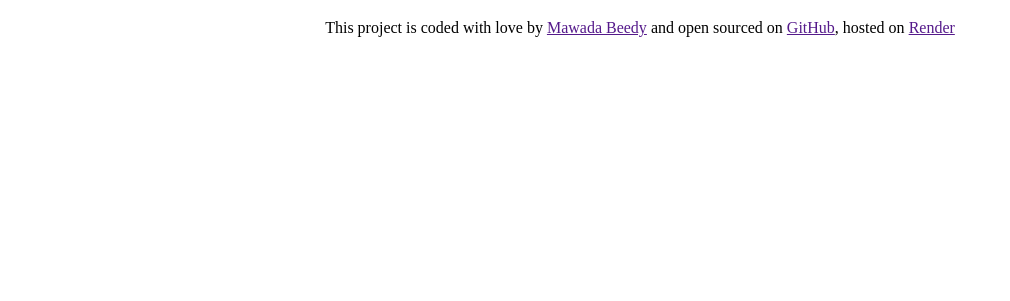
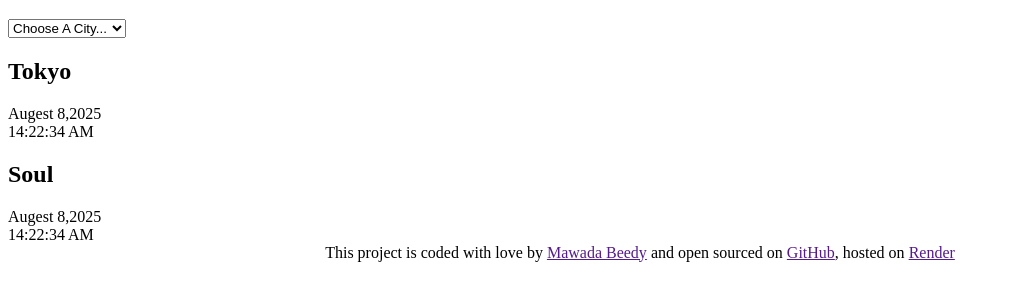
Before and after one commit to Mawada1512/world-clock, a plain HTML site: page index.html in a window 1280 px wide. Shown: the part 61-362 px from the top of the page, without its empty margins (0-1010 px from the left). Drawn offline with Linux system fonts and the light colour scheme.

Commit message:
add basic html

```diff
--- a/index.html
+++ b/index.html
@@ -7,7 +7,26 @@
     <link rel="stylesheet" href="style.css" />
   </head>
   <body>
-    <h1>World Clock</h1>
+    <div class="container">
+      <h1>World Clock</h1>
+      <select name="" id="">
+        <option value="">Choose A City...</option>
+        <option value="">London</option>
+        <option value="">Paris</option>
+        <option value="">New York</option>
+      </select>
+      <div class="acity">
+        <h2>Tokyo</h2>
+        <div class="date">Augest 8,2025</div>
+        <div class="time">14:22:34 AM</div>
+      </div>
+       </select>
+      <div class="acity">
+        <h2>Soul</h2>
+        <div class="date">Augest 8,2025</div>
+        <div class="time">14:22:34 AM</div>
+      </div>
+    </div>
     <footer>
       This project is coded with love by
       <a href="" target="_blank">Mawada Beedy</a> and open sourced on
```
